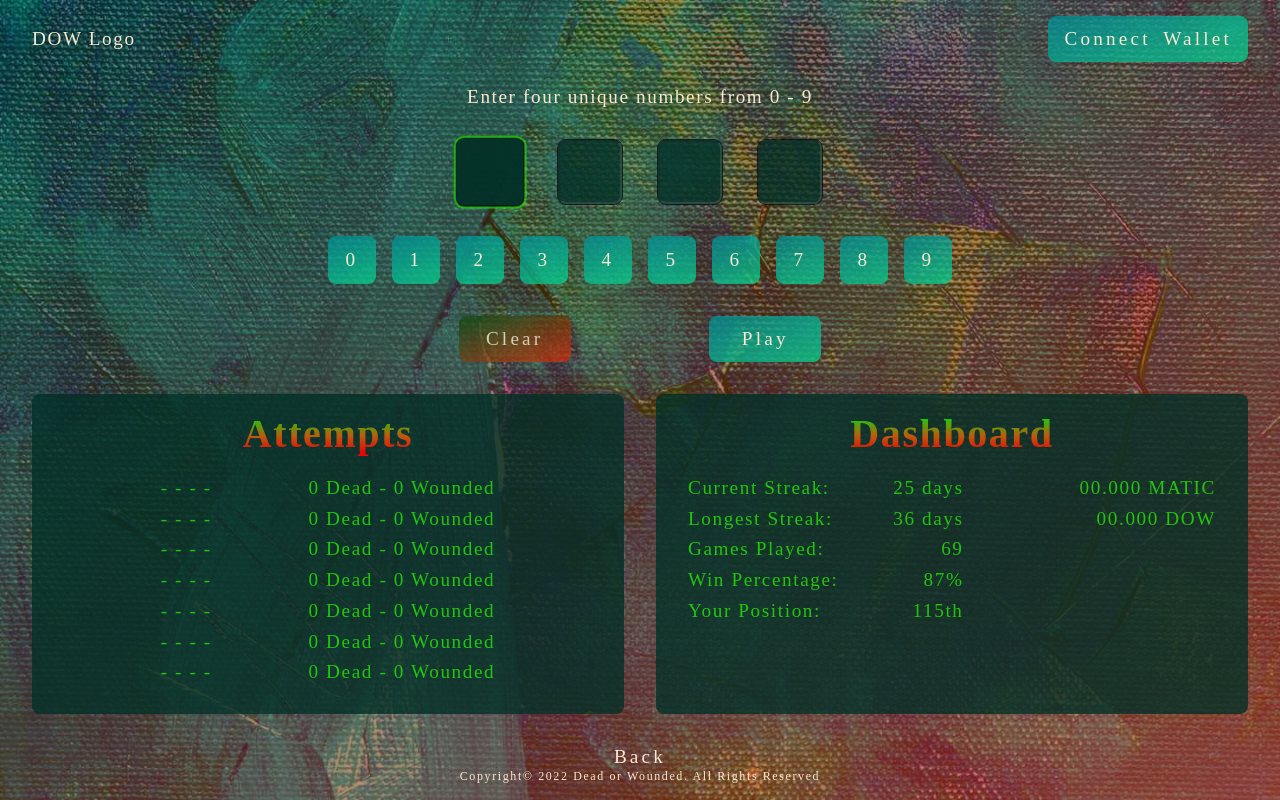
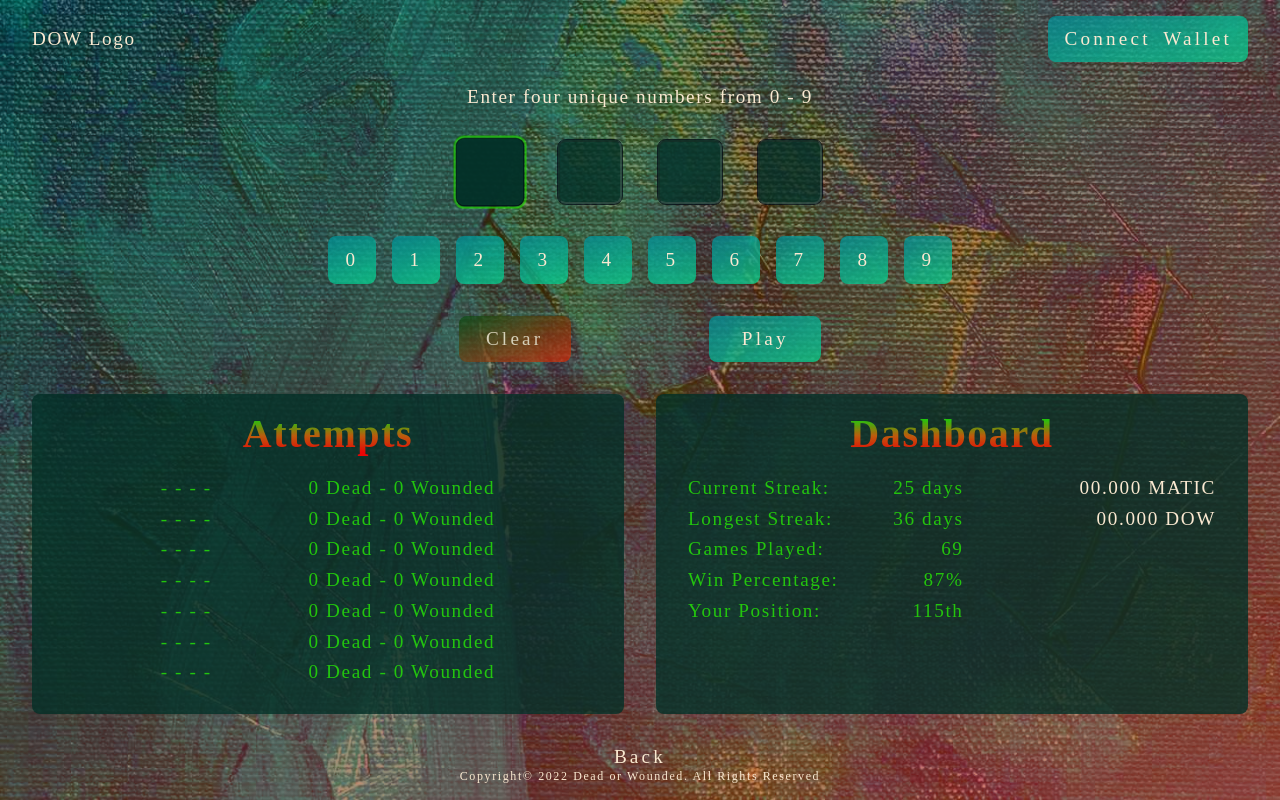
Before and after one commit to AbdulrasheedAdediran/dow-dApp-frontend, a React (Create React App) app: page /startGame in a window 1280 px wide. Built offline with nearby package versions, Linux system fonts and the light colour scheme; a web font is replaced by a local one.

Commit message:
attempts work in progress

```diff
--- a/src/components/container/StartGame/Dashboard.css
+++ b/src/components/container/StartGame/Dashboard.css
@@ -31,6 +31,7 @@
   width: 80%;
   /* border: 2px solid red; */
   text-align: right;
+  color: var(--antique-white);
 }
 .stats {
   display: flex;
```
